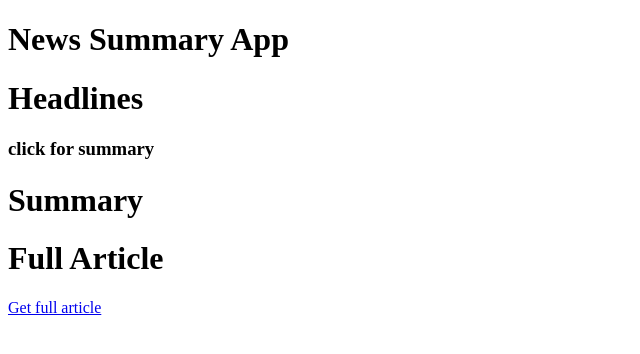
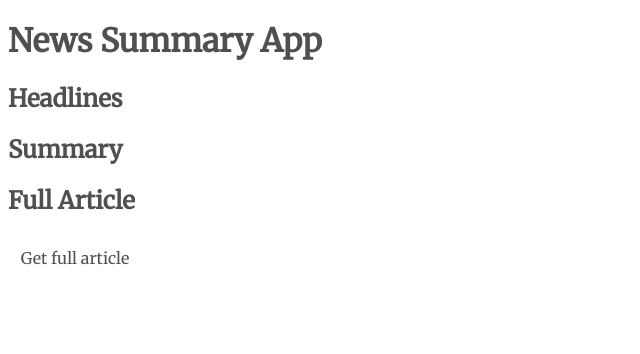
Before and after one commit to KPobeeNorris/News-summary-project, a website: page index.html in a window 1280 px wide. Shown: the whole page, without its empty margins (0-640 px from the left). Drawn offline with Linux system fonts and the light colour scheme; no server answers.

Commit message:
Font styling

```diff
--- a/css/index.css
+++ b/css/index.css
@@ -1,4 +1,36 @@
+h1 {
+  font-family: Merriweather;
+  font-size: 2em;
+  color: #505050;
+}
+
+h2 {
+  font-family: Merriweather;
+  font-size: 1.5em;
+  color: #505050;
+}
+
 a,
 img {
   display: block;
 }
+
+a {
+  font-family: Merriweather;
+  font-size: 1em;
+  color: #505050;
+  text-decoration: none;
+  padding: 1%;
+}
+
+a:hover {
+  color: #e60000;
+}
+
+img {
+  width: 70%;
+}
+
+ul {
+  text-decoration: none;
+}
--- a/index.html
+++ b/index.html
@@ -4,23 +4,23 @@
   <meta charset="utf-8">
   <title>News Summary App</title>
   <link rel="stylesheet" type="text/css" href="css/index.css">
+  <link href="https://fonts.googleapis.com/css?family=Merriweather" rel="stylesheet">
 </head>
 <body>
     <h1>News Summary App</h1>
     <div id="headlines-container">
-      <h1>Headlines</h1>
-      <h3>click for summary</h3>
-      <ol id="headlines">
+      <h2>Headlines</h2>
+      <ul id="headlines">
 
-      </ol>
+      </ul>
     </div>
       <div id="summary-container">
-        <h1>Summary</h1>
+        <h2>Summary</h2>
         <div id="summary">
         </div>
       </div>
       <div id="full-container">
-        <h1>Full Article</h1>
+        <h2>Full Article</h2>
         <a href="?prevent-default" id="linkForFull">Get full article</a>
         <div id="fullArticle">
         </div>
--- a/src/newsApp.js
+++ b/src/newsApp.js
@@ -26,7 +26,7 @@
     // Add news item to collection.
     this.news.push(newsItem);
     // Fetch summary asynchronously.
-    newsItem.getSummary();
+    // newsItem.getSummary();
   };
 
   NewsApp.prototype.onNewsSuccess = function (data) {
```
